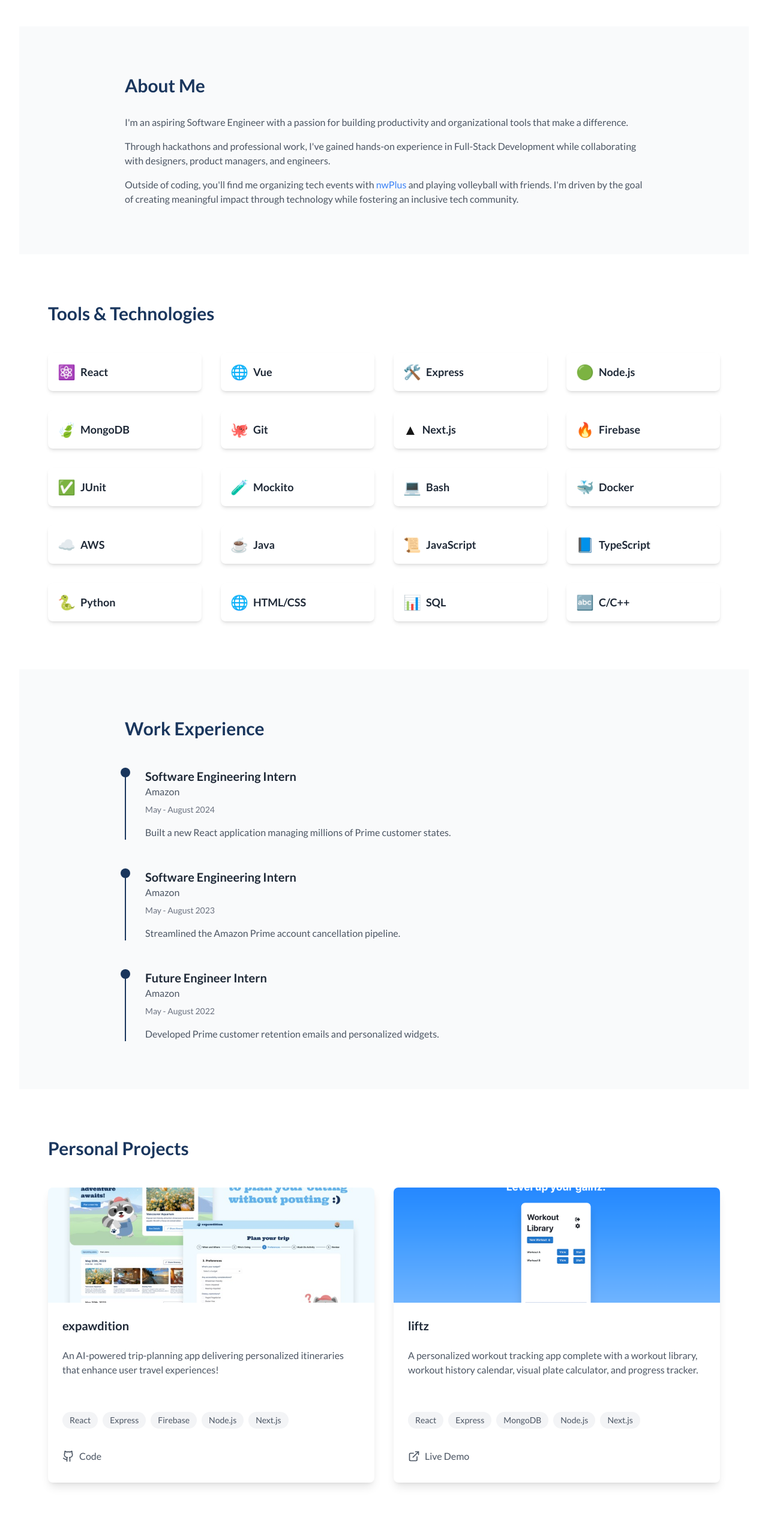
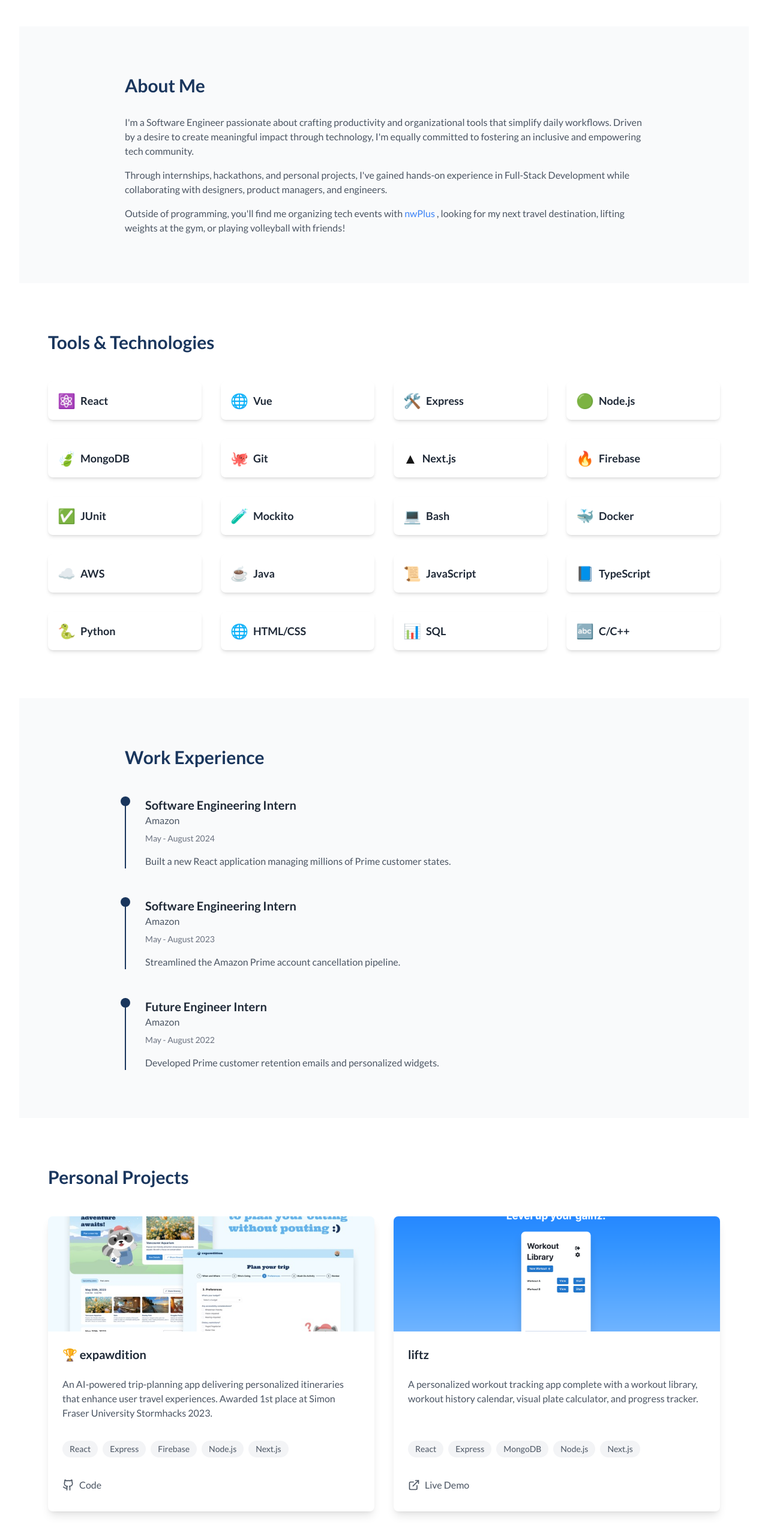
Before and after one commit to meleongg/melvinteo, a Next.js app: page / in a window 1280 px wide. Shown: the part 764-3330 px from the top of the page at 60% size. Built offline with nearby package versions, Linux system fonts and the light colour scheme.

Commit message:
Update AboutMe and Projects blurbs

```diff
--- a/app/components/sections/AboutMe.tsx
+++ b/app/components/sections/AboutMe.tsx
@@ -18,20 +18,24 @@
           <div className="prose dark:prose-invert max-w-none">
             <p className="text-gray-600 dark:text-gray-300 space-y-4">
               {/* Part 1: Current Role/Identity */}
-              I&apos;m an aspiring Software Engineer with a passion for building
-              productivity and organizational tools that make a difference.
+              I&apos;m a Software Engineer passionate about crafting
+              productivity and organizational tools that simplify daily
+              workflows. Driven by a desire to create meaningful impact through
+              technology, I&apos;m equally committed to fostering an inclusive
+              and empowering tech community.
             </p>
 
             <p className="text-gray-600 dark:text-gray-300 mt-4">
               {/* Part 2: Background/Journey */}
-              Through hackathons and professional work, I&apos;ve gained
-              hands-on experience in Full-Stack Development while collaborating
-              with designers, product managers, and engineers.
+              Through internships, hackathons, and personal projects, I&apos;ve
+              gained hands-on experience in Full-Stack Development while
+              collaborating with designers, product managers, and engineers.
             </p>
 
             <p className="text-gray-600 dark:text-gray-300 mt-4">
               {/* Part 3: Personal & Goals */}
-              Outside of coding, you&apos;ll find me organizing tech events with{" "}
+              Outside of programming, you&apos;ll find me organizing tech events
+              with{" "}
               <Link
                 href="https://nwplus.io/"
                 target="_blank"
@@ -40,9 +44,8 @@
               >
                 nwPlus
               </Link>{" "}
-              and playing volleyball with friends. I&apos;m driven by the goal
-              of creating meaningful impact through technology while fostering
-              an inclusive tech community.
+              , looking for my next travel destination, lifting weights at the
+              gym, or playing volleyball with friends!
             </p>
           </div>
         </motion.div>
--- a/app/components/sections/Projects.tsx
+++ b/app/components/sections/Projects.tsx
@@ -5,9 +5,9 @@
 
 const projects = [
   {
-    title: "expawdition",
+    title: "🏆 expawdition",
     description:
-      "An AI-powered trip-planning app delivering personalized itineraries that enhance user travel experiences!",
+      "An AI-powered trip-planning app delivering personalized itineraries that enhance user travel experiences. Awarded 1st place at Simon Fraser University Stormhacks 2023.",
     technologies: ["React", "Express", "Firebase", "Node.js", "Next.js"],
     github: "https://github.com/expawdition",
     live: undefined,
```
